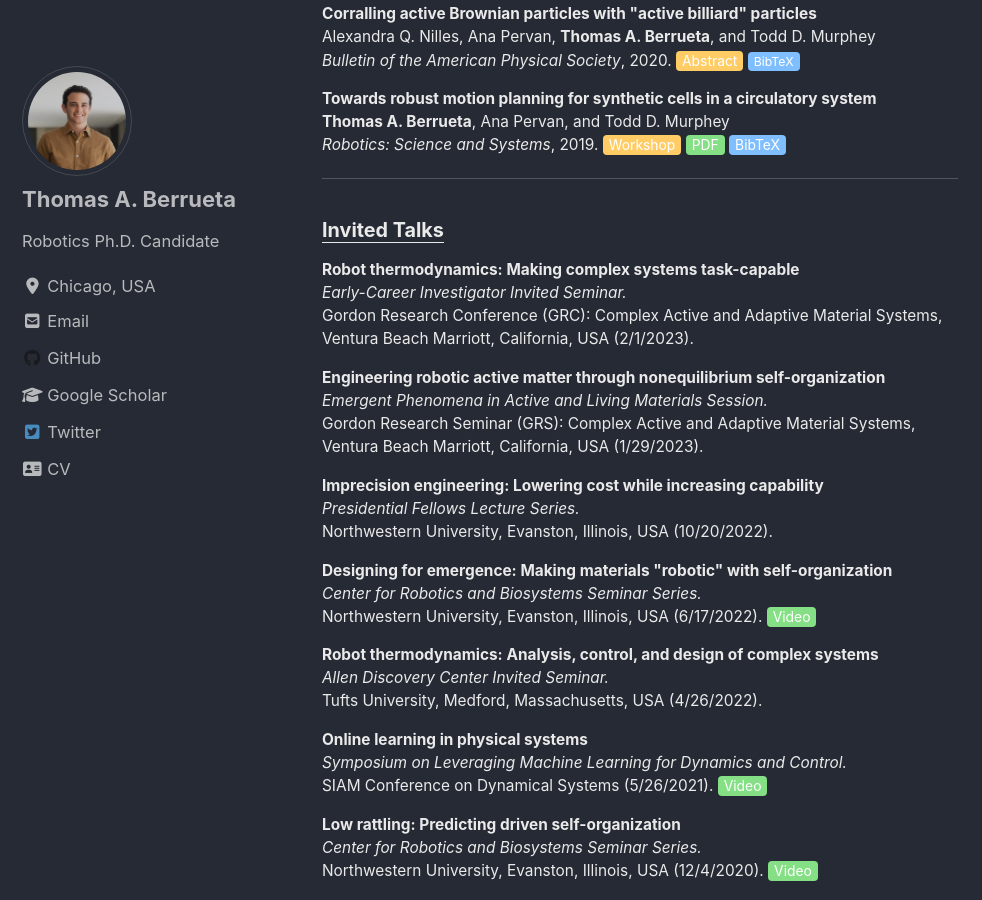
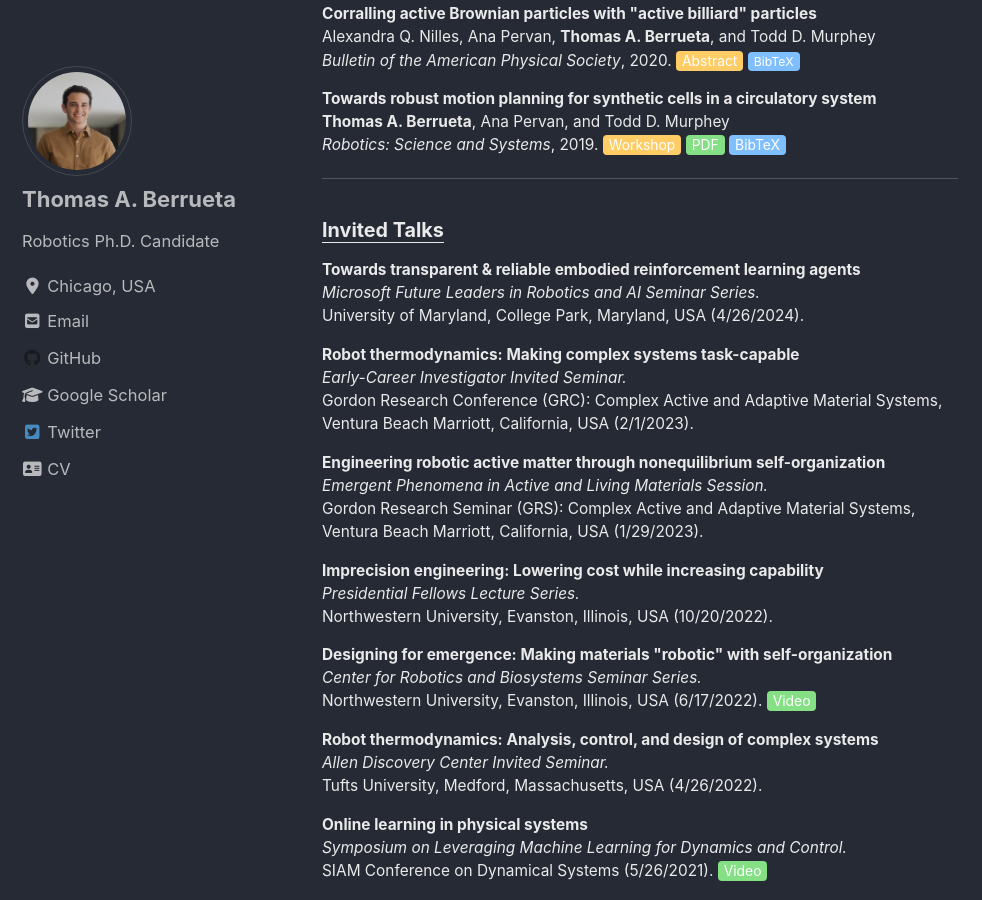
Before and after one commit to tberrueta/tberrueta.github.io, a Jekyll site: the page built from publications.html, in a window 1280 px wide and 900 px high, scrolled down 2084 px. Shown: the whole window, without its empty margins (0-982 px from the left). Built offline with Jekyll 4.4.1, drawn with Linux system fonts in a browser that asks for light colours; cached includes are drawn as plain includes; nearby versions of some CDN libraries.

Commit message:
add microsoft talk to documents

```diff
--- a/publications.html
+++ b/publications.html
@@ -153,6 +153,10 @@ author_profile: true
     <hr>
 
   <h3 style="font-size:90%"><u>Invited Talks</u></h3>
+      <p style="font-size:70%"><b>Towards transparent & reliable embodied reinforcement learning agents</b>
+      <br><i>Microsoft Future Leaders in Robotics and AI Seminar Series.</i>
+      <br>University of Maryland, College Park, Maryland, USA (4/26/2024).</p>
+
       <p style="font-size:70%"><b>Robot thermodynamics: Making complex systems task-capable</b>
       <br><i>Early-Career Investigator Invited Seminar.</i>
       <br>Gordon Research Conference (GRC): Complex Active and Adaptive Material Systems, Ventura Beach Marriott, California, USA (2/1/2023).</p>
```
Also changed, not shown: 1 other file.
